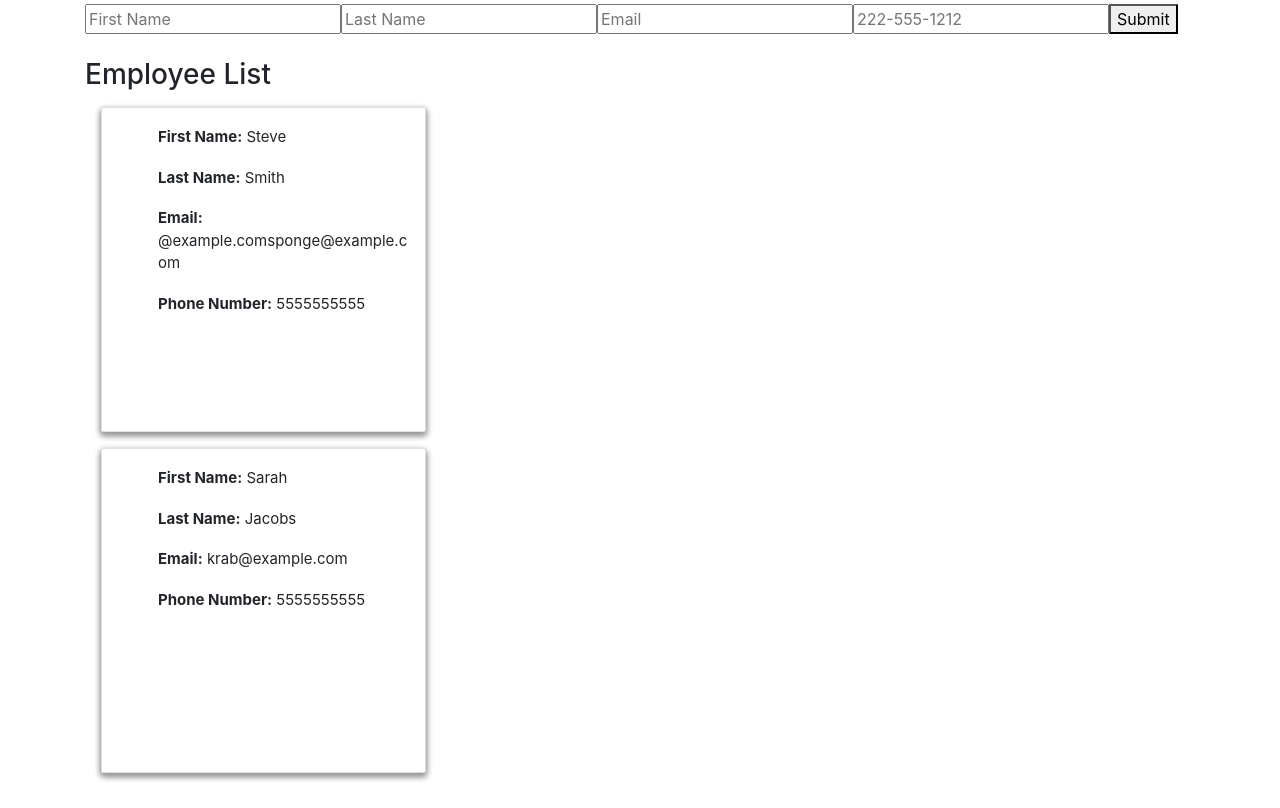
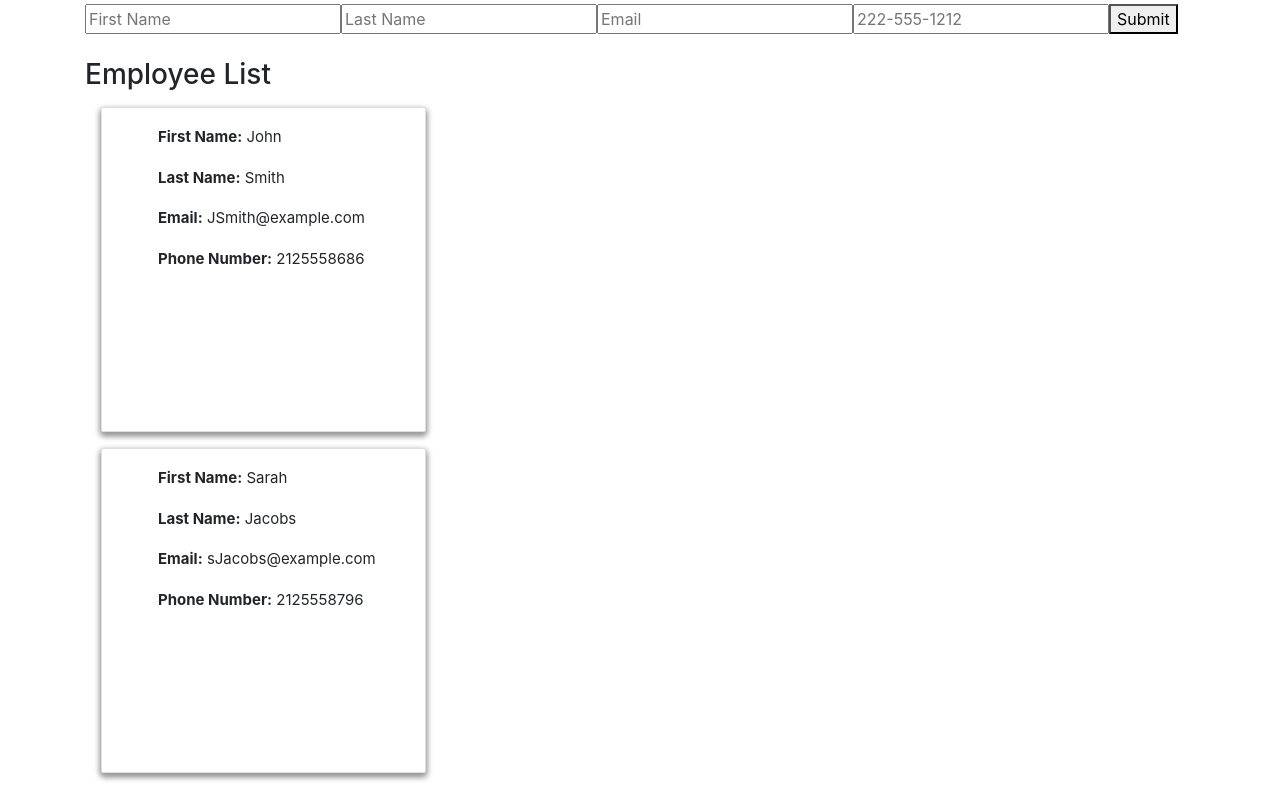
Before and after one commit to StevenJ87/Employee-Directory, a React (Create React App) app: page / in a window 1280 px wide. Shown: the part 680-1488 px from the top of the page. Built offline with nearby package versions, Linux system fonts and the light colour scheme.

Commit message:
employee can be added and appears on  list

```diff
--- a/src/employees.json
+++ b/src/employees.json
@@ -1,14 +1,14 @@
 [
   {
-    "firstName": "Steve",
+    "firstName": "John",
     "lastName": "Smith",
-    "email": "@example.comsponge@example.com",
-    "number": "5555555555"
+    "email": "JSmith@example.com",
+    "number": "2125558686"
   },
   {
     "firstName": "Sarah",
     "lastName": "Jacobs",
-    "email": "krab@example.com",
-    "number": "5555555555"
+    "email": "sJacobs@example.com",
+    "number": "2125558796"
   }
 ]
--- a/src/pages/About.js
+++ b/src/pages/About.js
@@ -34,7 +34,8 @@ class About extends Component {
       return;
     } else {
       alert(`${this.state.firstName} ${this.state.lastName} has been put into the system`);
-      this.employees.push(this.state)
+      //Code to push new employee state into JSON file
+      employees.push(this.state);
       this.setState({
         firstName: "",
         lastName: "",
```
Also changed, not shown: src/components/Alert/index.js (deleted, +0 -15 lines).
